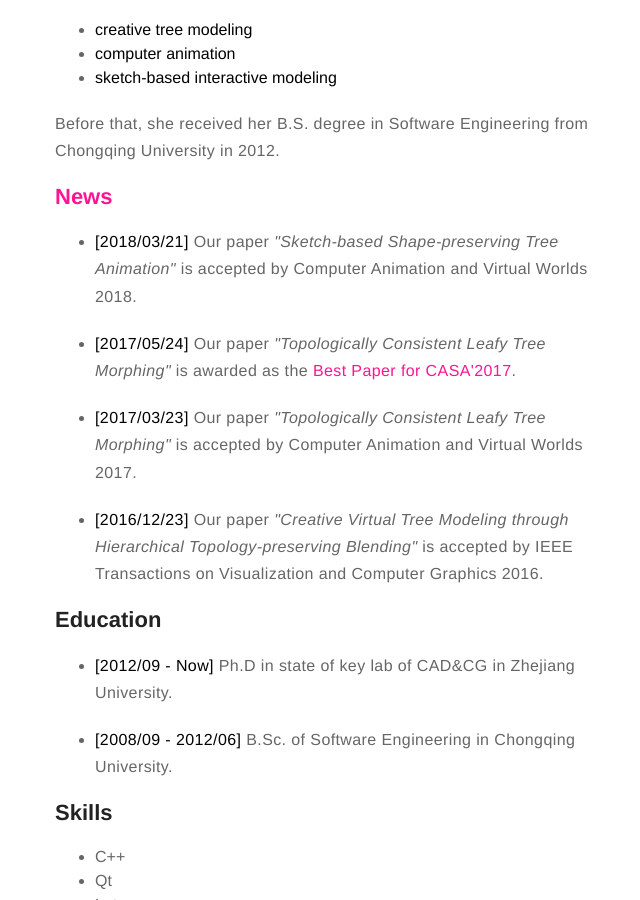
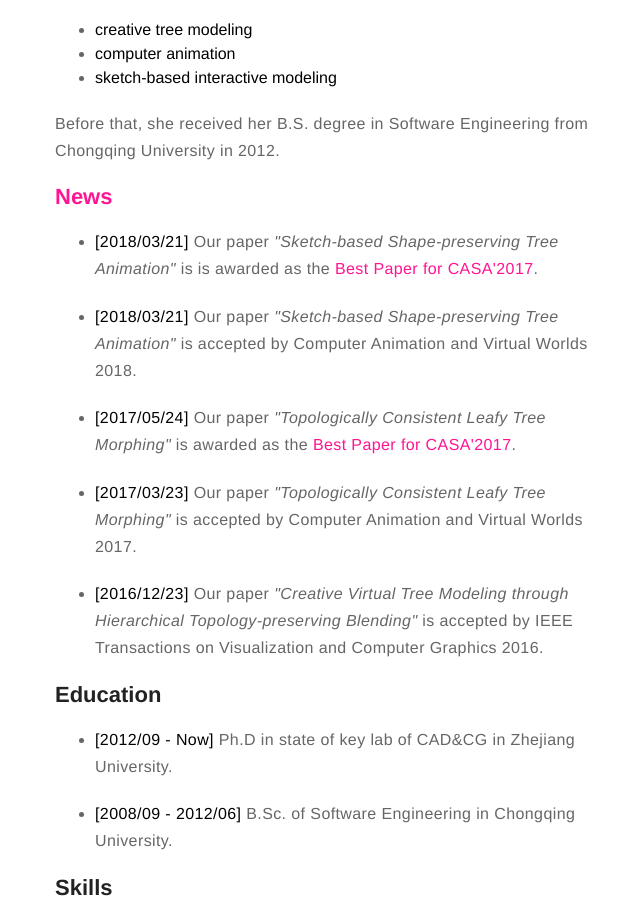
Before and after one commit to catherineytw/YutongWang, a Jekyll site: the page built from about.md, in a window 1280 px wide and 900 px high, scrolled down 509 px. Shown: the whole window, without its empty margins (305-945 px from the left). Built offline with Jekyll 4.4.1, drawn with Linux system fonts in a browser that asks for light colours.

Commit message:
best paper award

```diff
--- a/about.md
+++ b/about.md
@@ -30,6 +30,8 @@ layout: page
 
 <h2><font color="#FF1493">News</font></h2>
 <ul>
+	<li><p><font color="black">[2018/03/21]</font> Our paper <i>"Sketch-based Shape-preserving Tree Animation"</i> is is awarded as the <b><font color="#FF1493">Best Paper for CASA'2017</font></b>.</p></li>
+
 	<li><p><font color="black">[2018/03/21]</font> Our paper <i>"Sketch-based Shape-preserving Tree Animation"</i> is accepted by Computer Animation and Virtual Worlds 2018.</p></li>
 
 	<li><p><font color="black">[2017/05/24]</font> Our paper <i>"Topologically Consistent Leafy Tree Morphing"</i> is awarded as the <b><font color="#FF1493">Best Paper for CASA'2017</font></b>.</p></li>
```
